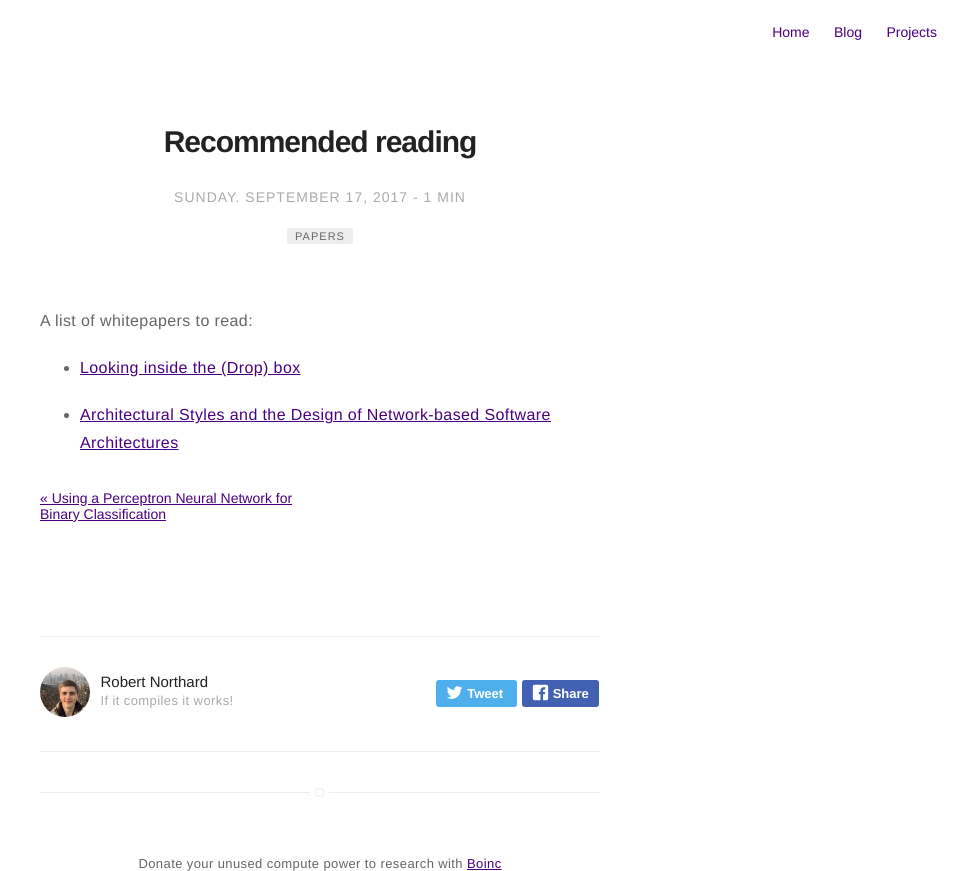
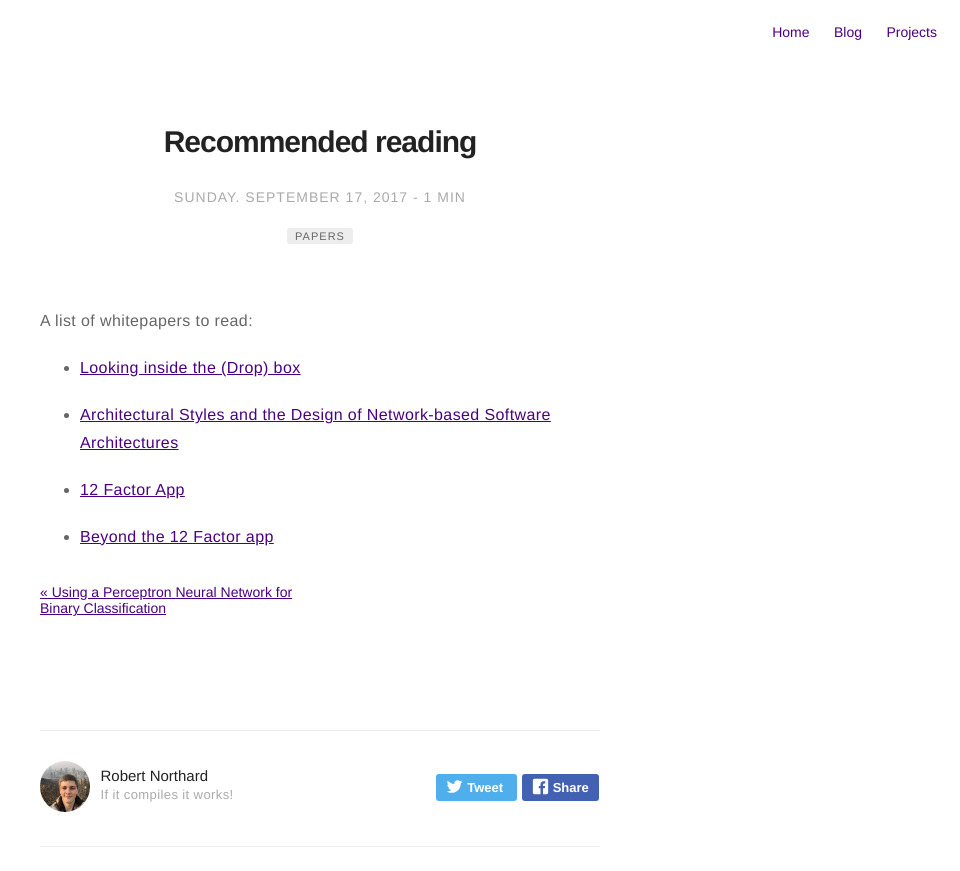
Before and after one commit to RobertNorthard/robertnorthard.github.io, a Jekyll site: the page built from _posts/2017-09-17-recommended-reading.markdown, in a window 1280 px wide, cut to the strip 0-871 px from the top of the page. Shown: the whole strip, without its empty margins (320-1280 px from the left). Built offline with Jekyll 4.4.1, drawn with Linux system fonts in a browser that asks for light colours.

Commit message:
Added 12 factor app and beyond to reading list.

```diff
--- a/_posts/2017-09-17-recommended-reading.markdown
+++ b/_posts/2017-09-17-recommended-reading.markdown
@@ -16,3 +16,7 @@ A list of whitepapers to read:
 * [Looking inside the (Drop) box](https://www.usenix.org/system/files/conference/woot13/woot13-kholia.pdf "Looking inside (Drop)Box")
 
 * [Architectural Styles and the Design of Network-based Software Architectures](https://www.ics.uci.edu/~fielding/pubs/dissertation/fielding_dissertation.pdf "Architectural Styles and the Design of Network-based Software Architectures")
+
+* [12 Factor App](https://12factor.net/ "12 Factor App")
+
+* [Beyond the 12 Factor app](https://content.pivotal.io/ebooks/beyond-the-12-factor-app "Beyond the 12 Factor App")
```
